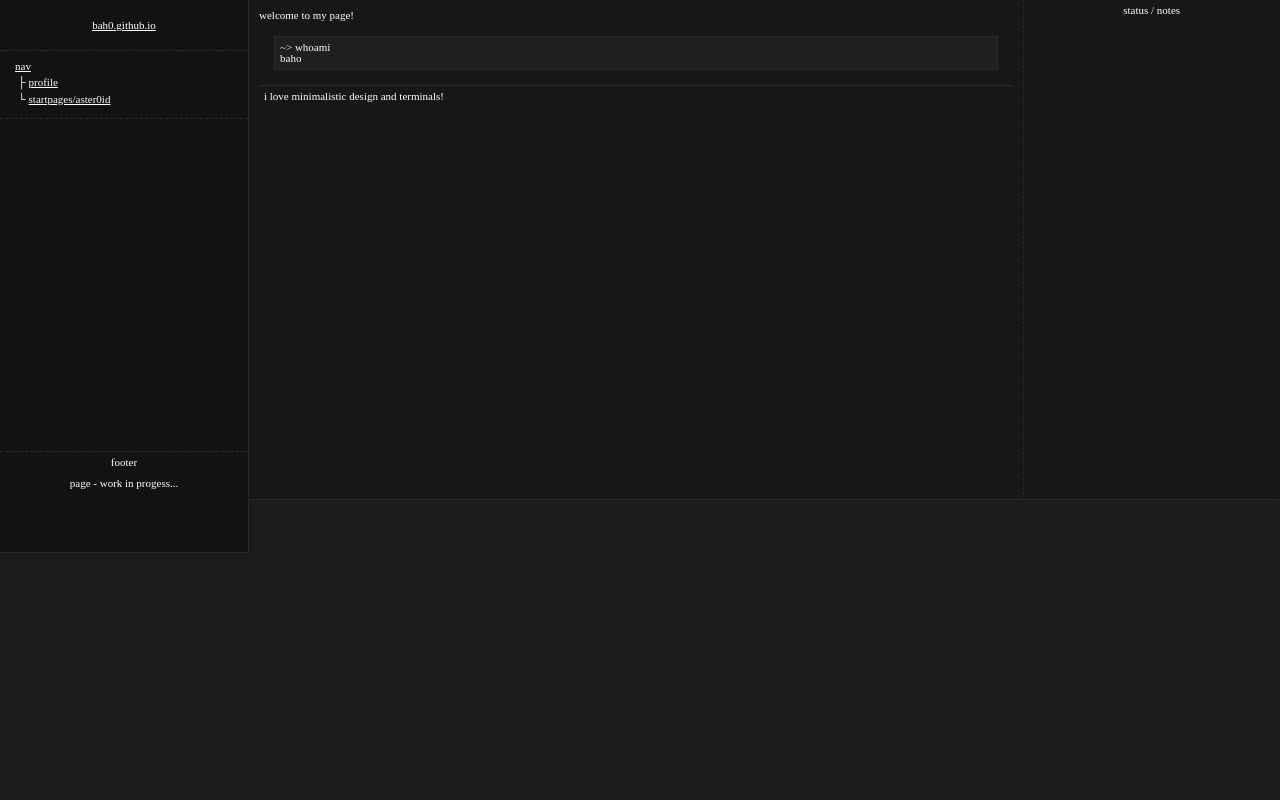
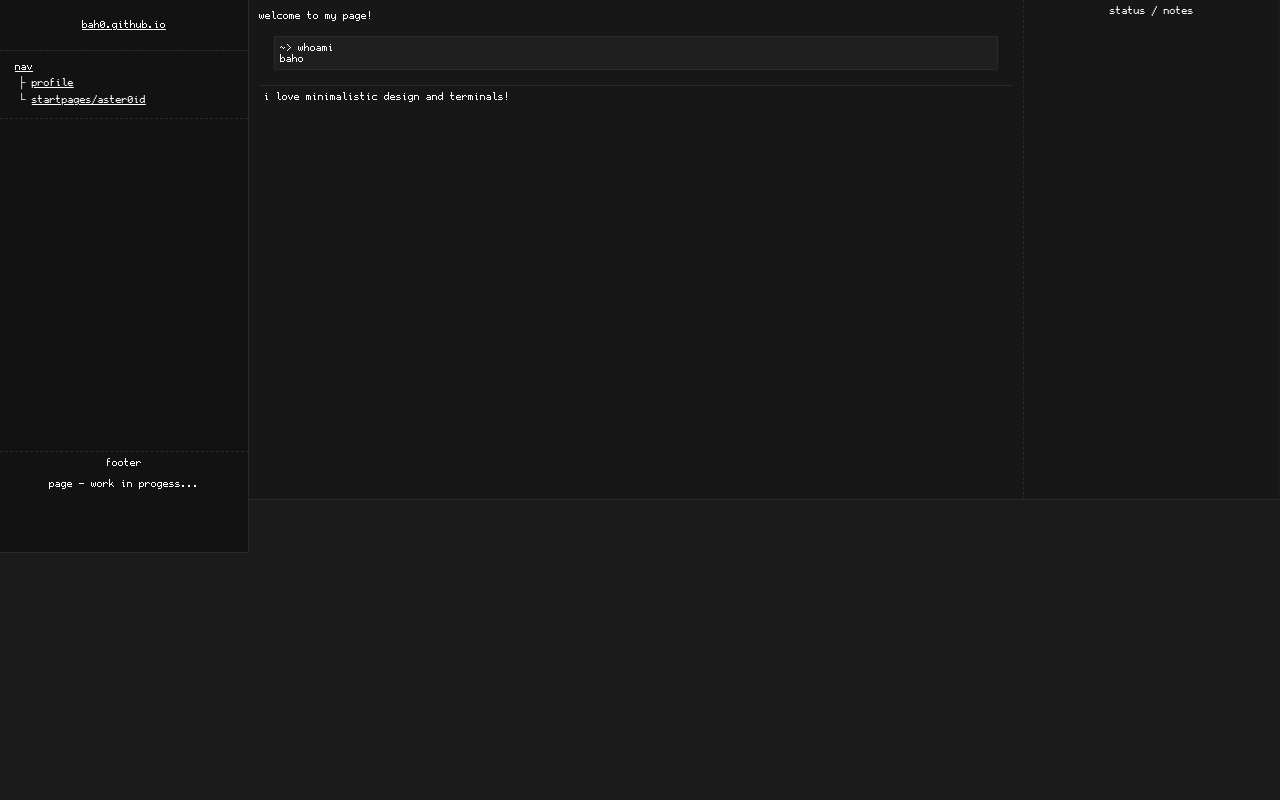
Before and after one commit to bah0/bah0.github.io, a PHP site: page / in a window 1280 px wide. Run offline with PHP 8.4, Linux system fonts and the light colour scheme.

Commit message:
font test

```diff
--- a/css/main.css
+++ b/css/main.css
@@ -1,6 +1,13 @@
 /*	author: baho
 	main.css - bah0.github.io
 */
+
+@font-face {
+font-family: 'GohuFont';
+src:
+    local('GohuFont'),
+    url('gohufont-11.ttf');
+}
 
 :root {
 	--border: #2a2a2a;
```
Also changed, not shown: css/gohufont-11.ttf (added).
